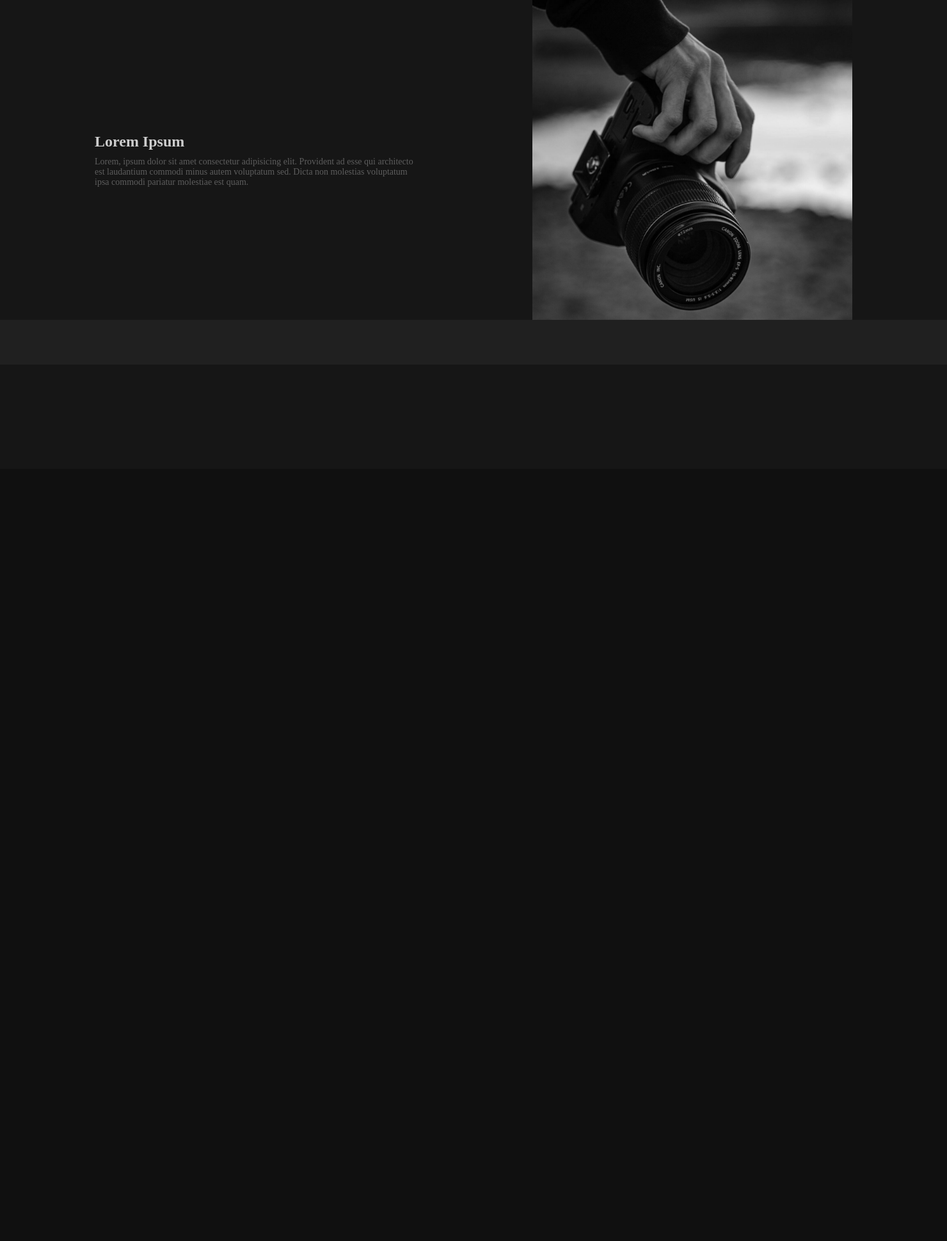
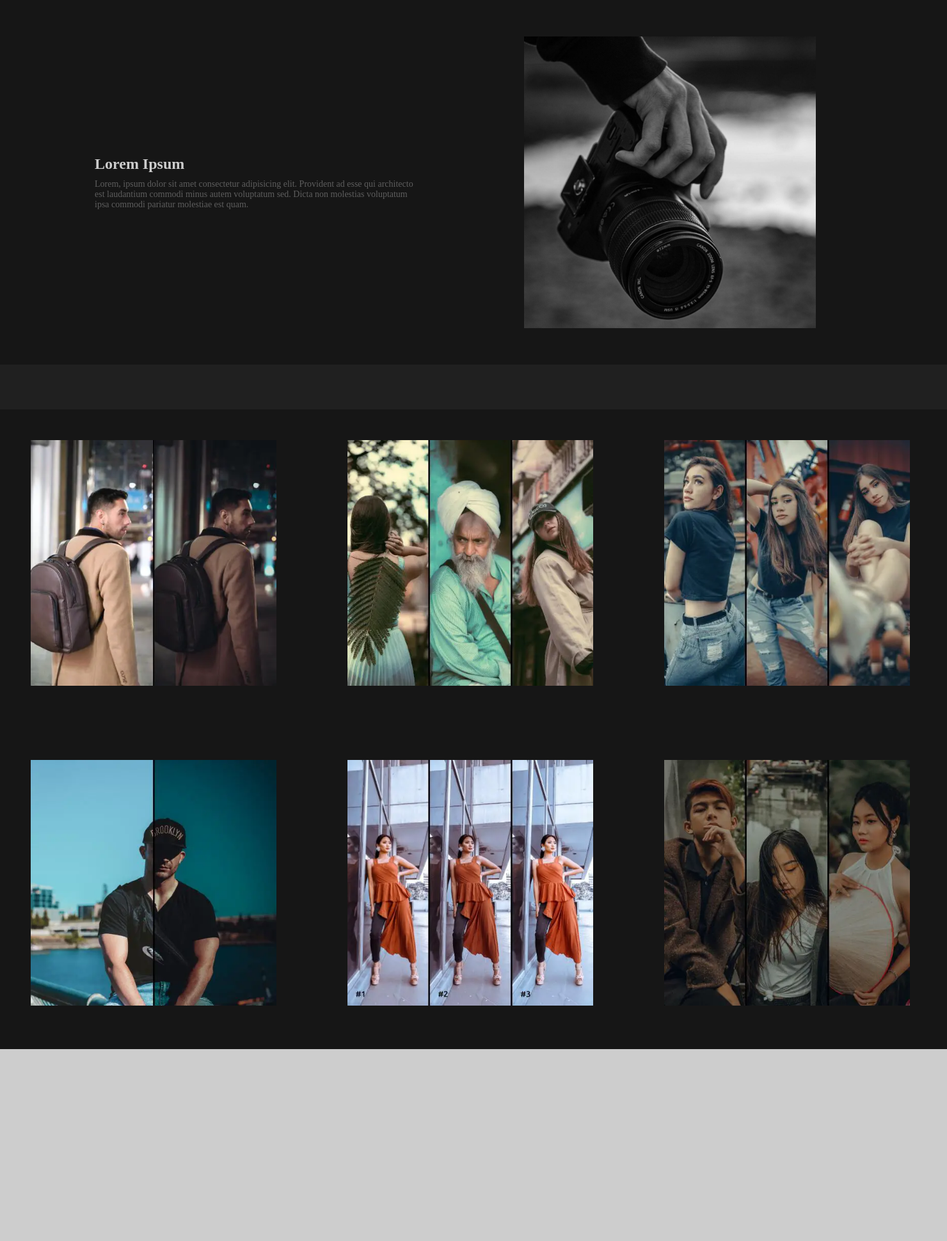
Before and after one commit to fidiwputro/fidiwputro.github.io, a PHP site: page /1201220031_gholan/HalamanAwal.html in a window 1480 px wide. Shown: the part 67-2007 px from the top of the page at 64% size. Before the commit the page ends 637 px from the top, so only its background shows below. Run offline with PHP 8.4, Linux system fonts and the light colour scheme.

Commit message:
1201220031_gholan

```diff
--- a/1201220031_gholan/HalamanAwal.html
+++ b/1201220031_gholan/HalamanAwal.html
@@ -13,8 +13,8 @@
         <nav>
             <a href="#" class="logo">ZIDENTZ STORE'S PRESET</a>
             <ul>
-                <li><a href="#">SHOP</a></li>
-                <li><a href="#">LOGIN</a></li>
+                <li><a href="shop.html">SHOP</a></li>
+                <li><a href="login.html">LOGIN</a></li>
             </ul>
         </nav>
     </header>
@@ -29,7 +29,36 @@
             <img src="imgs/landing.png" alt="Landing">
         </section>
     <div class="mainborder"></div>
+    <section class="preview">
+        <div class="cardtop">
+            <div class="card1">
+                <img src="imgs/card1.png" alt="jaket orange">
+            </div>
+            <div class="card2">
+                <img src="imgs/card2.jpg" alt="india">
+            </div>
+            <div class="card3">
+                <img src="imgs/card3.jpg" alt="cewe">
+            </div>
+        </div>
+        <div class="cardmid">
+            <div class="card4">
+                <img src="imgs/card4.jpg" alt="man">
+            </div>
+            <div class="card5">
+                <img src="imgs/card5.jpg" alt="orange">
+            </div>
+            <div class="card6">
+                <img src="imgs/card6.jpg" alt="life">
+            </div>
+        </div>
+
+
+    </section>
     </main>
+  <footer>
+    <div class="footer"></div>
+  </footer>
 </body>
 
 </html>
--- a/1201220031_gholan/awal.css
+++ b/1201220031_gholan/awal.css
@@ -36,7 +36,7 @@ header nav ul li a:hover{
 
 main .dashboard{
     background-color: #161616;
-    height: 500px;
+    height:  570px;
     display: flex;
     padding: 0 10%;
     justify-content: space-between;
@@ -65,7 +65,7 @@ margin-top: 10px;
 }
 
 main .dashboard img{
-    scale: 100%;
+    scale: 80%;
 }
 
 .mainborder{
@@ -73,3 +73,51 @@ main .dashboard img{
     height: 70px;
     width: 100%;
 }
+
+.preview .cardtop{
+    display: flex;
+    justify-content: space-around;
+    gap: 5px;
+}
+
+.preview .cardtop .card1,.card2,.card3{
+    /* background-color: aliceblue; */
+}
+
+.preview .cardtop .card1 img,
+.preview .cardtop .card2 img,
+.preview .cardtop .card3 img{
+    scale: 80%;
+}
+
+.preview .cardtop .card1,
+.preview .cardtop .card2,
+.preview .cardtop .card3{
+    width: 500px;
+    height: 500px;
+}
+
+.preview .cardmid{
+    display: flex;
+    justify-content: space-around;
+    gap: 5px;
+}
+
+.preview .cardmid .card4 img,
+.preview .cardmid .card5 img,
+.preview .cardmid .card6 img{
+    scale: 80%;
+}
+
+.preview .cardmid .card4,
+.preview .cardmid .card5,
+.preview .cardmid .card6{
+    width: 500px;
+    height: 500px;
+}
+
+.footer{
+    background-color: #cdcdcd;
+    height: 300px;
+    width: 100%;
+}
```
Also changed, not shown: 1201220031_gholan/login.html (added, +29 -0 lines), 1201220031_gholan/imgs/card1.png (renamed from 1201220031_gholan/imgs/lightroom11.png), 1201220031_gholan/imgs/card2.jpg (added), 1201220031_gholan/imgs/card3.jpg (added), 1201220031_gholan/imgs/card4.jpg (added), 1201220031_gholan/imgs/card5.jpg (added), 1201220031_gholan/imgs/card6.jpg (added).
